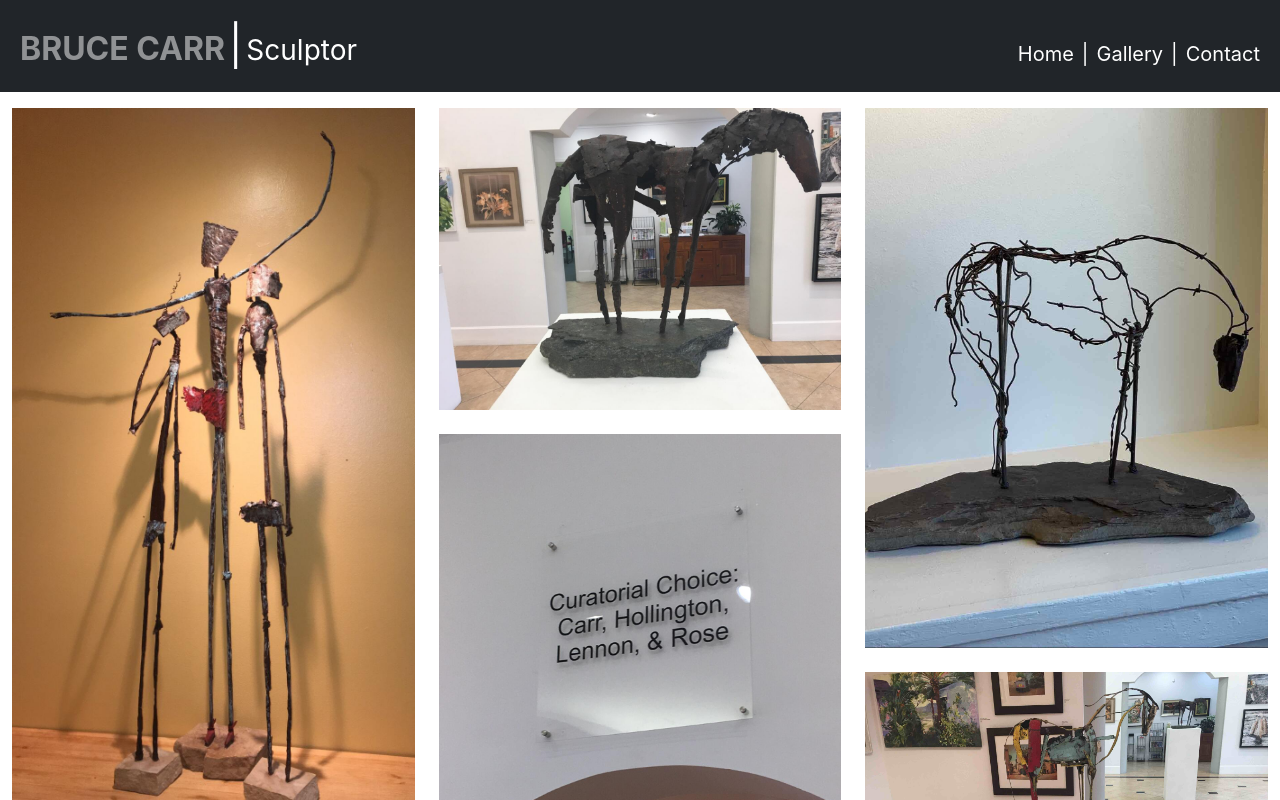
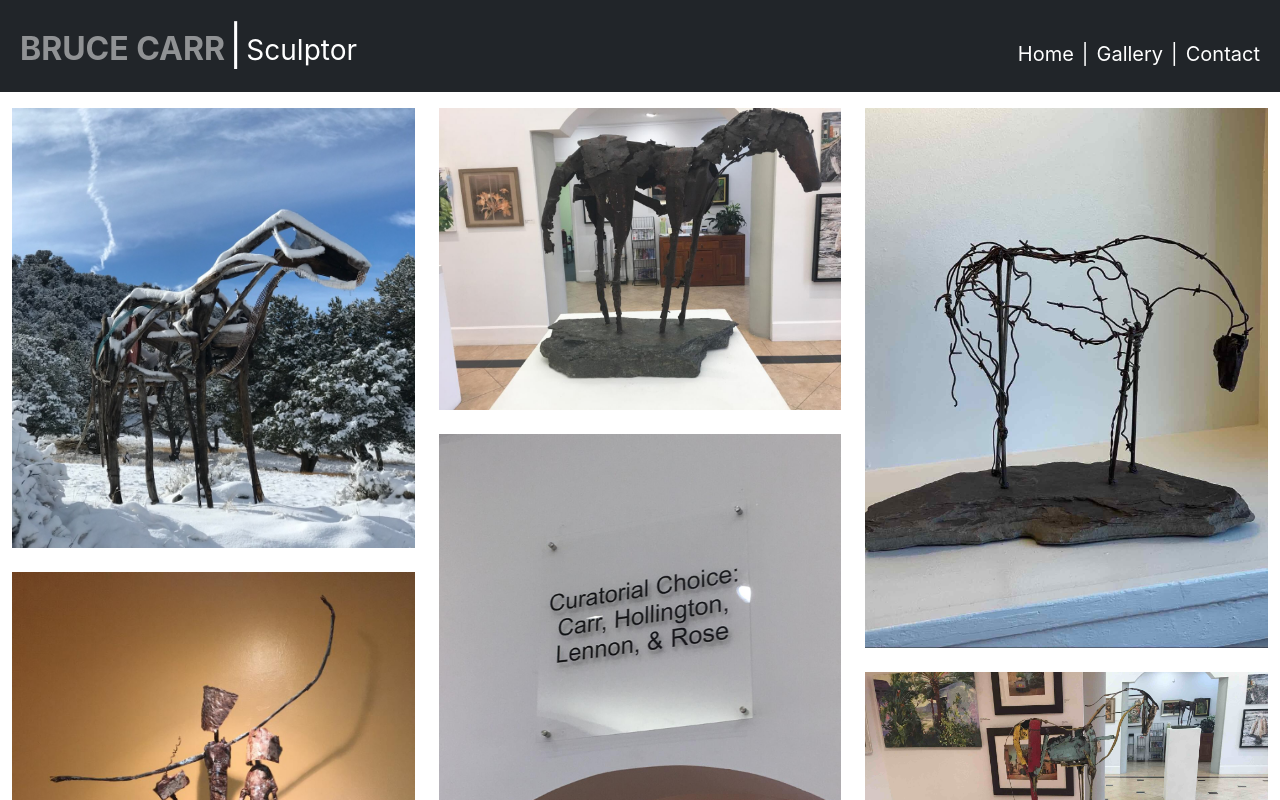
Before and after one commit to ryanecarr/brucecarr.org, a React (Create React App) app: page /gallery in a window 1280 px wide. Shown: the top 800 px of the page. Built offline with nearby package versions, Linux system fonts and the light colour scheme.

Commit message:
added new horse image

```diff
--- a/src/Pages/Gallery/Gallery.js
+++ b/src/Pages/Gallery/Gallery.js
@@ -10,12 +10,14 @@ import art08 from '../../images/art08.jpg';
 import art09 from '../../images/art09.jpg';
 import art10 from '../../images/art10.jpg';
 import art11 from '../../images/art11.jpg';
+import art12 from '../../images/newhorse2.jpeg';
 
 const Gallery = () => {
   return (
     <div className='container-fluid mt-3'>
       <div className='row'>
         <div className='col-lg-4 col-md-12 mb-4'>
+          <img src={art12} className='img-fluid mb-4' alt='' />
           <img src={art02} className='img-fluid mb-4' alt='' />
           <img
             src={art01}
--- a/src/Pages/Home/Home.js
+++ b/src/Pages/Home/Home.js
@@ -2,7 +2,7 @@ import React from 'react';
 import { Parallax } from 'react-parallax';
 import { Link } from 'react-router-dom';
 import profilePhoto from '../../images/bruce.jpg';
-import parallaxPhoto from '../../images/horse.jpg';
+import parallaxPhoto from '../../images/newhorse2.jpeg';
 
 const Home = () => {
   return (
```
Also changed, not shown: src/images/newhorse.jpeg (added), src/images/newhorse2.jpeg (added).
